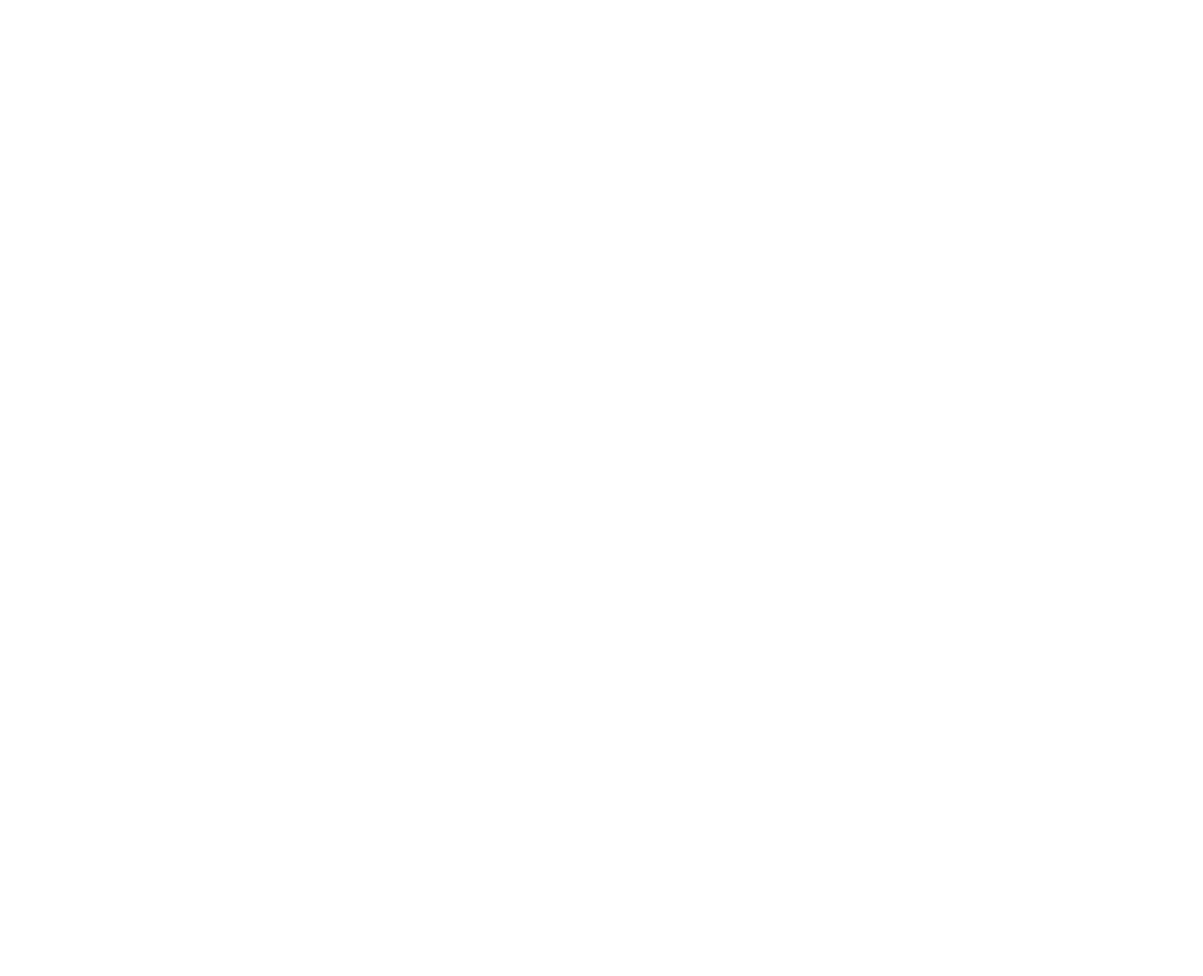
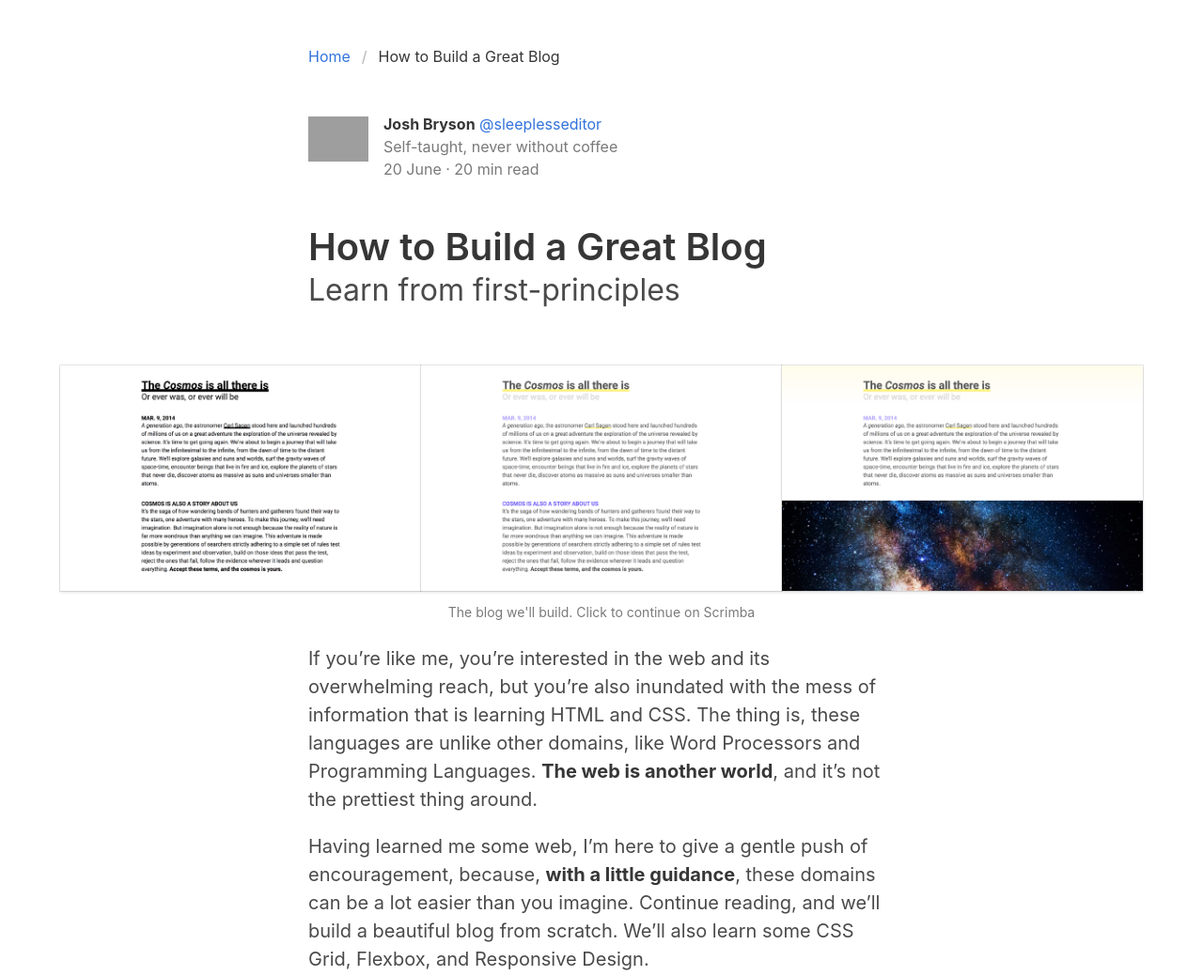
Before and after one commit to sleeplesseditor/BulmaWebsites, a plain HTML site: page Article/index.html in a window 1280 px wide. Shown: the whole page at 94% size. Before the commit the page ends 800 px from the top, so only its background shows below. Drawn offline with nearby package versions, Linux system fonts and the light colour scheme; grey boxes are pictures that could not be loaded.

Commit message:
Third boilerplate setup

```diff
--- a/Article/index.html
+++ b/Article/index.html
@@ -9,17 +9,108 @@
 		<script defer src="https://use.fontawesome.com/releases/v5.0.7/js/all.js"></script>
         <!-- <link rel="stylesheet" href="styles/debug.css"> -->
 		<style>
+            .center {
+                display: flex;
+                justify-content: center;
+                align-items: center;
+            }
+
+            .is-paddingless-horizontal { padding-left: 0; padding-right: 0; }
+
+            .grid {
+                display: grid;
+                grid-template-columns:
+                    [xl-start] 1fr 1.5rem [md-start] minmax(0, 624px) [md-end] 1.5rem 1fr [xl-end];
+            }
+
+            .grid *     { grid-column: md; }
+            .grid-xl    { grid-column: xl; }
+
+            @media (max-width: 672px) {
+                :root{
+                    font-size: 90%;
+                }
+            }
 
 		</style>
 	</head>
 	<body>
 
 		<!-- .section -->
-		<section class="section">
-			<div class="container">
+		<section class="section is-paddingless-horizontal">
+			<div class="container grid">
+                <nav class="breadcrumb" aria-label="breadcrumbs">
+                    <ul>
+                        <li><a href="#">Home</a></li>
+                        <li class="is-active"><a href="#" aria-current="page">How to Build a Great Blog</a></li>
+                    </ul>
+                </nav>
 			</div>
 		</section>
-		<!-- /.section -->
+        <!-- /.section -->
+
+        <section class="section is-paddingless-horizontal" style="padding-top: 0;">
+            <div class="container grid">
+                <article class="media center">
+                    <figure class="media-left">
+                        <figure class="image is-64x64">
+                            <img src="https://sleeplesseditorcom.files.wordpress.com/2016/05/se_logo_black-line_high.jpg">
+                        </figure>
+                    </figure>
+                    <div class="media-content">
+                        <div class="content">
+                            <p>
+                                <strong>Josh Bryson</strong>
+                                <a>@sleeplesseditor</a><br>
+                                <span class="has-text-grey">Self-taught, never without coffee<br>
+                                <time datetime="2018-06-21">20 June</time> · 20 min read</span>
+                            </p>
+                        </div>
+                    </div>
+                </article>
+
+                <div class="section is-paddingless-horizontal">
+                    <h1 class="title is-2">How to Build a Great Blog</h1>
+                    <h2 class="subtitle is-3">Learn from first-principles</h2>
+                </div>
+
+                <figure class="columns is-mobile is-variable is-0 is-marginless grid-xl">
+                    <div class="column">
+                        <figure class="image card">
+                            <a><img src="images/blog-1.png"></a>
+                        </figure>
+                    </div>
+                    <div class="column">
+                        <figure class="image card">
+                            <a><img src="images/blog-2.png"></a>
+                        </figure>
+                    </div>
+                    <div class="column">
+                        <figure class="image card">
+                            <a><img src="images/blog-3.png"></a>
+                        </figure>
+                    </div>
+                </figure>
+                <figcaption class="level">
+                    <small class="level-item has-text-grey">
+                        The blog we'll build. Click to continue on Scrimba
+                    </small>
+                </figcaption>
+
+                <div class="content is-medium">
+                    <p>
+                        If you’re like me, you’re interested in the web and its overwhelming reach, but you’re also inundated with the mess of information that is learning HTML and CSS.
+                        The thing is, these languages are unlike other domains, like Word Processors and Programming Languages.
+                        <strong>The web is another world</strong>, and it’s not the prettiest thing around.
+                    </p>
+                    <p>
+                        Having learned me some web, I’m here to give a gentle push of encouragement, because, <strong>with a little guidance</strong>, these domains can be a lot easier than you imagine.
+                        Continue reading, and we’ll build a beautiful blog from scratch.
+                        We’ll also learn some CSS Grid, Flexbox, and Responsive Design.
+                    </p>
+                </div>
+            </div>
+        </section>
 
 	</body>
 </html>
--- /dev/null
+++ b/Launch/styles/debug.css
@@ -0,0 +1,8 @@
+/*! debug.css | MIT License | zaydek.github.com/debug.css */
+*:not(path):not(g) {
+	color:                    hsla(210, 100%, 100%, 0.9) !important;
+	background:               hsla(210, 100%,  50%, 0.5) !important;
+	outline:    solid 0.25rem hsla(210, 100%, 100%, 0.5) !important;
+
+	box-shadow: none !important;
+}
```
Also changed, not shown: Launch/docs/bulma.html (added, +68 -0 lines), Launch/index.html (added, +18 -0 lines), Article/images/blog-1.png (added), Article/images/blog-2.png (added), Article/images/blog-3.png (added), Launch/images/hero-1.jpg (added), Launch/images/hero-2.jpg (added), Launch/images/hero-3.jpg (added), Launch/images/tesla.svg (added).
